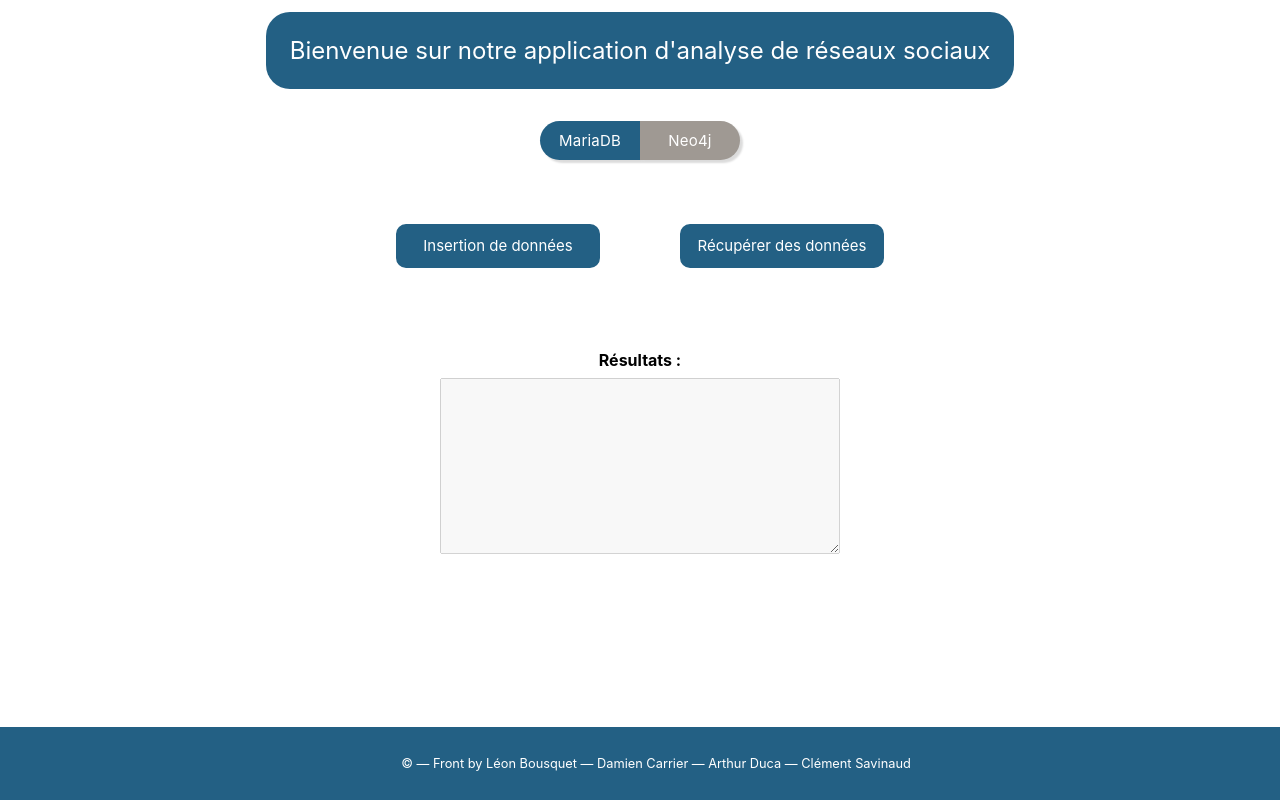
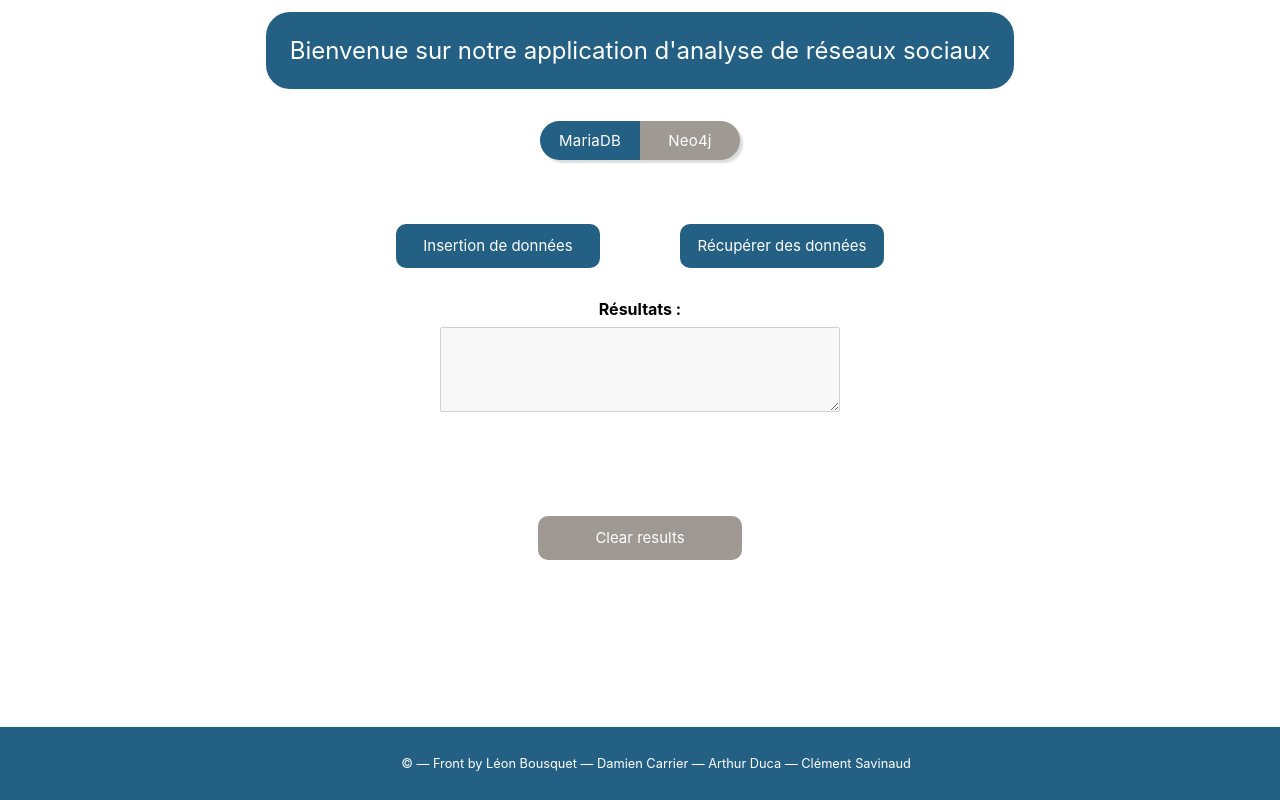
Before and after one commit to Toxiqh/imt-social-network-analysis, a React (Create React App) app: page / in a window 1280 px wide. Built offline with nearby package versions, Linux system fonts and the light colour scheme.

Commit message:
Création du bouton clear des résultats

```diff
--- a/src/App.css
+++ b/src/App.css
@@ -18,6 +18,7 @@
     background-color: #236084;
     color: white;
     font-size: 0.8em;
+    /*height: 10%;*/
 }
 
 .App-header {
--- /dev/null
+++ b/src/components/ClearButton.tsx
@@ -0,0 +1,16 @@
+import React from 'react';
+
+type Props = {
+  clear: () => void;
+}
+
+const ClearButton = (props: Props) => (
+  <div
+    className='Btn Btn-clear'
+    onClick={props.clear}
+  >
+    Clear results
+  </div>
+);
+
+export default ClearButton;
--- a/src/components/Main.tsx
+++ b/src/components/Main.tsx
@@ -1,12 +1,24 @@
-import React from 'react';
+import React, {useState} from 'react';
 import {Stack} from 'react-bootstrap';
-import Results from "./Results";
-import Switch from "./Switch";
+import Results from './Results';
+import Switch from './Switch';
+import ClearButton from "./ClearButton";
 import InsertBtn from "./InsertBtn";
 import SelectBtn from "./SelectBtn";
 import '../styles/Main.css'
 
-const Main = () => (
+const Main = () => {
+  const [result, setResult] = useState<string>('');
+
+  function handleChangeResult(newResult: string) {
+    setResult(newResult);
+  }
+
+  function handleClear() {
+    setResult('');
+  }
+
+  return (
     <Stack className="App-main">
       <div className="Db-Selector">
         <Switch/>
@@ -20,10 +32,13 @@ const Main = () => (
         </div>
       </div>
       <div className="Result-display">
-      <Results/>
+        <Results result={result} onChange={handleChangeResult}/>
       </div>
-    <div className="Clear-Btn"></div>
+      <div className="Clear-Btn">
+        <ClearButton clear={handleClear}/>
+      </div>
     </Stack>
-);
+  )
+}
 
 export default Main;
--- a/src/components/Results.tsx
+++ b/src/components/Results.tsx
@@ -1,8 +1,13 @@
-import React from "react";
-import {Card, FormControl, InputGroup} from "react-bootstrap";
+import React from 'react';
+import {Card, FormControl, InputGroup} from 'react-bootstrap';
 import '../styles/Results.css'
 
-const Results = () => (
+type Props = {
+  result: string;
+  onChange: (newResult: string) => void;
+}
+
+const Results = (props: Props) => (
   <div className="area-results-div">
     <Card className="area-result-text">
       <Card.Body>Résultats :</Card.Body>
@@ -13,6 +18,8 @@ const Results = () => (
         as="textarea"
         aria-label="With textarea"
         disabled
+        value={props.result}
+        onChange={(e) => props.onChange(e.target.value)}
       />
     </InputGroup>
   </div>
--- a/src/index.css
+++ b/src/index.css
@@ -1,5 +1,5 @@
 html {
-  height: 100%;
+    height: 70%;
     overflow: hidden;
 }
 
--- a/src/index.tsx
+++ b/src/index.tsx
@@ -6,7 +6,7 @@ import reportWebVitals from './reportWebVitals';
 
 ReactDOM.render(
   <React.StrictMode>
-    <App />
+    <App/>
   </React.StrictMode>,
   document.getElementById('root')
 );
--- a/src/styles/ActionBtn.css
+++ b/src/styles/ActionBtn.css
@@ -13,8 +13,12 @@
     border-color: #236084;
 }
 
-
 .Btn:hover {
     background-color: white;
     color: black;
 }
+
+.Btn-clear {
+    background-color: #9F9993;
+    border-color: #9F9993;
+}
```
Also changed, not shown: 1 other file (tests, documents, lock files or other folders). Lines whose indentation alone changed are shown as unchanged.
